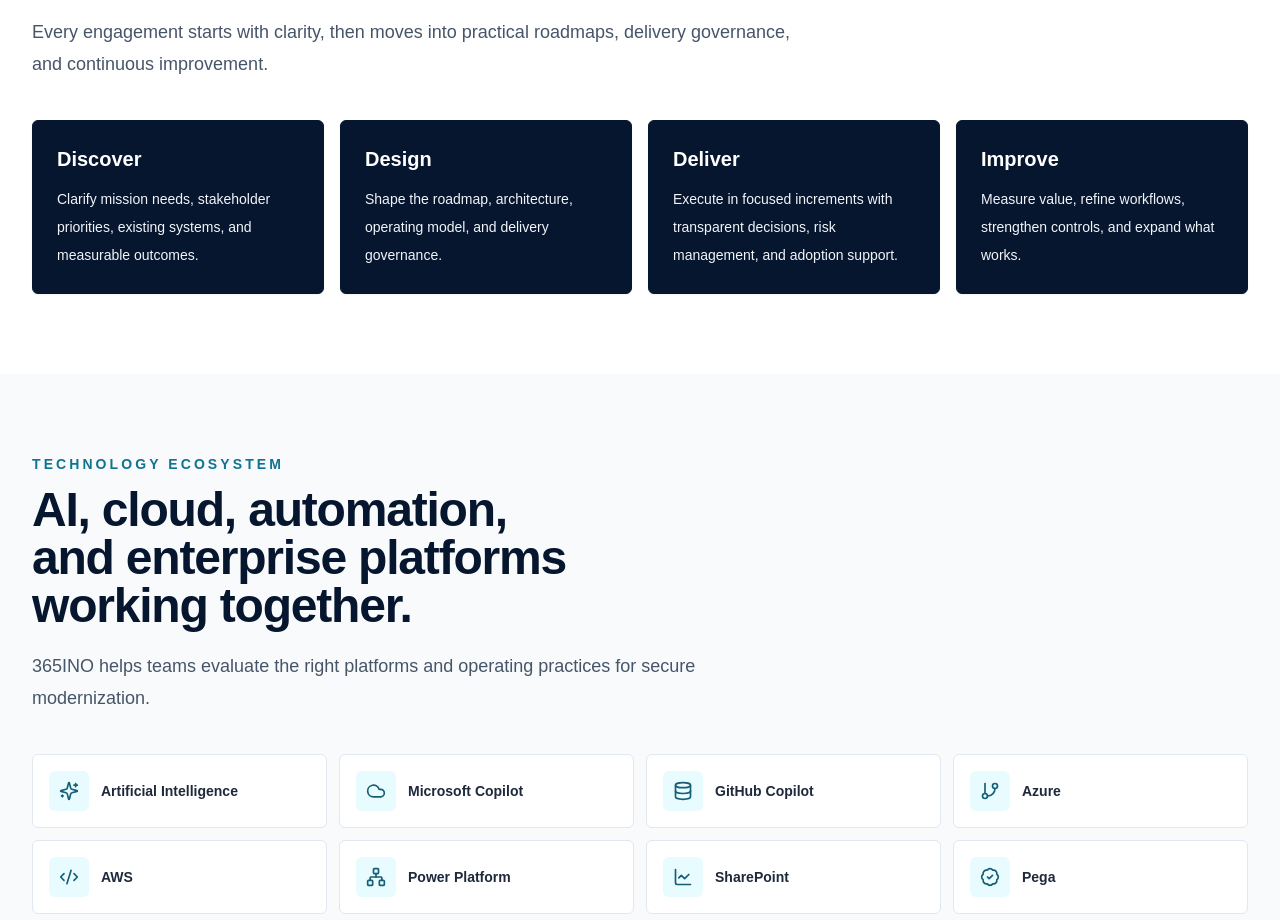
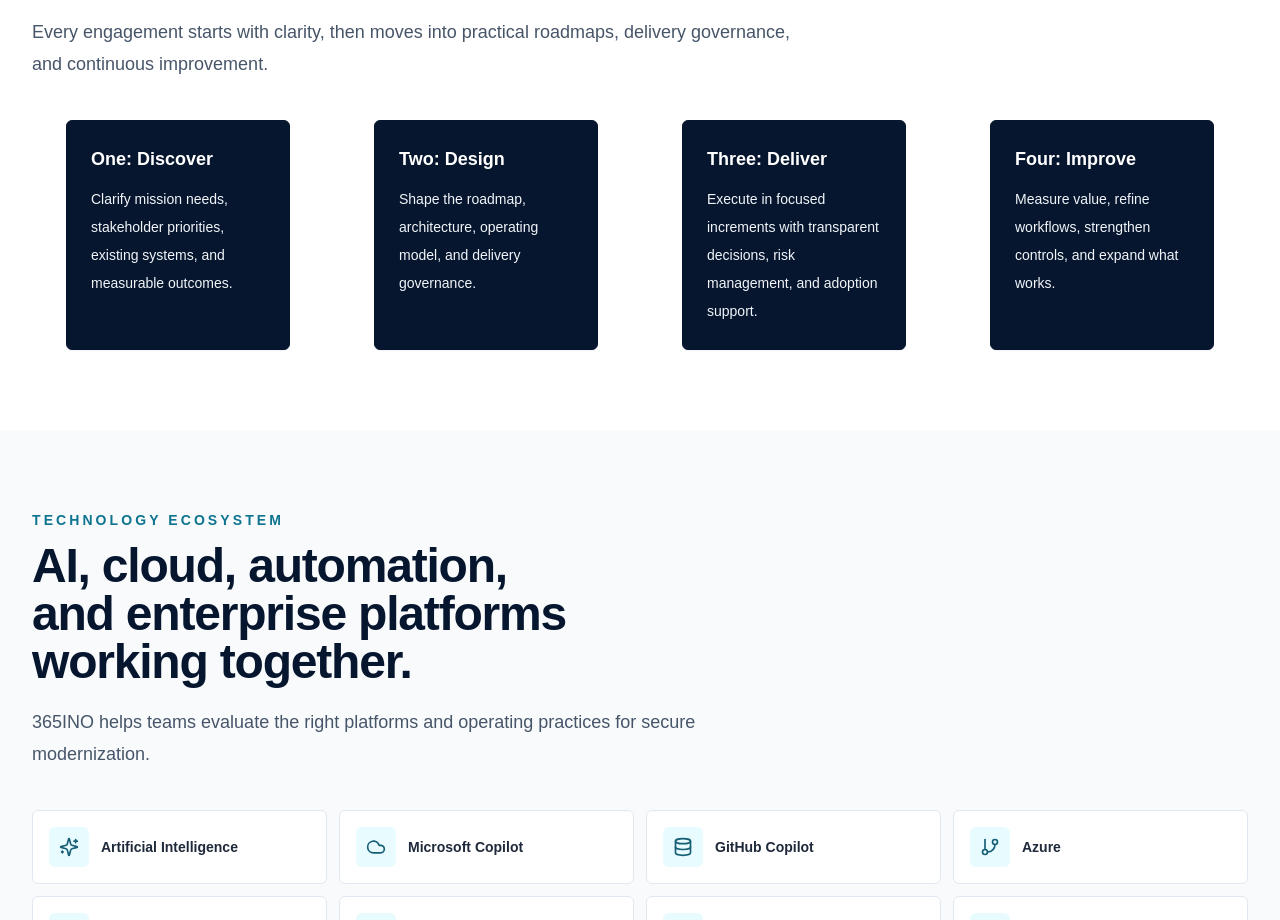
Before and after one commit to Space3434/365INO, a Next.js app: page / in a window 1280 px wide. Shown: the part 3177-4097 px from the top of the page. Built offline with nearby package versions, Linux system fonts and the light colour scheme.

Commit message:
Add worded process step labels

```diff
--- a/components/timeline.tsx
+++ b/components/timeline.tsx
@@ -1,11 +1,18 @@
 import { processSteps } from "@/lib/content";
+
+const stepLabels = ["One", "Two", "Three", "Four"];
 
 export function Timeline() {
   return (
-    <div className="grid gap-4 lg:grid-cols-4">
-      {processSteps.map((step) => (
-        <article key={step.title} className="rounded-md border border-navy bg-navy p-6 shadow-sm">
-          <h3 className="text-xl font-black text-white">{step.title}</h3>
+    <div className="grid justify-center gap-4 sm:grid-cols-2 lg:grid-cols-4">
+      {processSteps.map((step, index) => (
+        <article
+          key={step.title}
+          className="min-h-56 w-full max-w-56 justify-self-center rounded-md border border-navy bg-navy p-6 shadow-sm"
+        >
+          <h3 className="whitespace-nowrap text-lg font-black text-white">
+            {stepLabels[index]}: {step.title}
+          </h3>
           <p className="mt-3 text-sm leading-7 text-slate-100">{step.description}</p>
         </article>
       ))}
```
